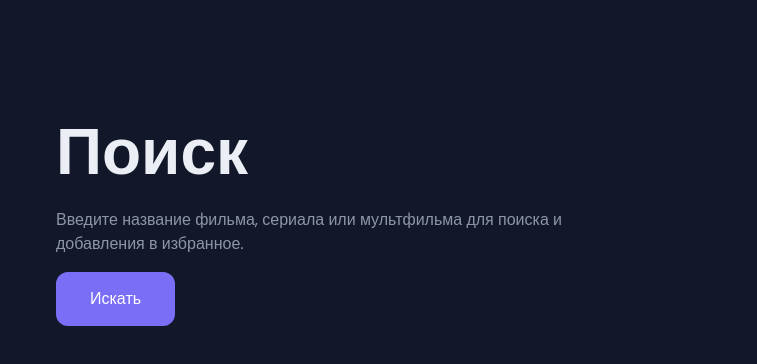
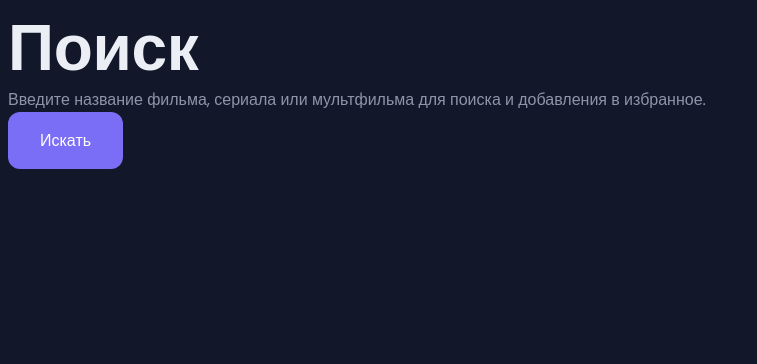
Before and after one commit to NamerrorOne/student_project, a React (Vite) app: page / in a window 1280 px wide. Shown: the top 364 px of the page, without its empty margins (0-757 px from the left). Built offline with nearby package versions, Linux system fonts and the light colour scheme.

Commit message:
issue fix 1

```diff
--- a/src/App.jsx
+++ b/src/App.jsx
@@ -6,25 +6,15 @@ function App() {
   const tText = "Поиск";
   const pText =
     "Введите название фильма, сериала или мультфильма для поиска и добавления в избранное.";
-  const fontSize = "1rem";
+  // const fontSize = "lg";
   const bText = "Искать";
-  const testDivStyles = {
-    marginTop: "7rem",
-    marginLeft: "3rem",
-    width: "588px",
-    heigth: "144px",
-    display: "flex",
-    flexDirection: "column",
-    justifyContent: "flex-start",
-    "row-gap": "1rem",
-  };
 
   return (
-    <div style={testDivStyles}>
-      <Title>{tText}</Title>
-      <Paragraph fontSize={fontSize}>{pText}</Paragraph>
-      <Button>{bText}</Button>
-    </div>
+    <>
+      <Title text={tText} />
+      <Paragraph text={pText} />
+      <Button text={bText} />
+    </>
   );
 }
 
--- a/src/components/Button/Button.css
+++ b/src/components/Button/Button.css
@@ -1,11 +1,11 @@
 .button {
-  border: 2px solid #7b6ef6;
+  font-family: var(--font-poppins);
   border-radius: 0.75rem;
-  background-color: #7b6ef6;
+  background-color: var(--primary-color);
   padding: 1rem 2rem;
   display: inline-block;
-  align-self: flex-start;
   color: white;
   font-size: 1rem;
-  font-weight: 400;
+  border: none;
+  cursor: pointer;
 }
--- a/src/components/Button/Button.jsx
+++ b/src/components/Button/Button.jsx
@@ -1,5 +1,5 @@
 import "./Button.css";
 
-export const Button = ({ children: text }) => {
+export const Button = ({ text }) => {
   return <button className="button">{text}</button>;
 };
--- a/src/components/Paragraph/Paragraph.css
+++ b/src/components/Paragraph/Paragraph.css
@@ -1,6 +1,10 @@
-.title__paragraph {
+.paragraph {
   color: #8e95a9;
-  font-family: "Poppins", sans-serif;
-  font-weight: 400;
+  font-family: var(--font-poppins);
   line-height: 1.5rem;
+  font-size: 1rem;
 }
+
+.paragraph--lg {
+  font-size: 1.25rem;
+}
--- a/src/components/Paragraph/Paragraph.jsx
+++ b/src/components/Paragraph/Paragraph.jsx
@@ -1,13 +1,6 @@
 import "./Paragraph.css";
 
-export const Paragraph = ({ children: text, fontSize = ".8rem" }) => {
-  const style = {
-    fontSize: fontSize,
-  };
-
-  return (
-    <p className="title__paragraph" style={style}>
-      {text}
-    </p>
-  );
+export const Paragraph = ({ text, fontSize }) => {
+  const fontSizeStyle = fontSize == "lg" ? "paragraph--lg" : "";
+  return <p className={`paragraph ${fontSizeStyle}`}>{text}</p>;
 };
--- a/src/components/Title/Title.css
+++ b/src/components/Title/Title.css
@@ -1,8 +1,8 @@
 .title {
   color: #ebeef5;
-  font-family: "Poppins", sans-serif;
+  font-family: var(--font-poppins);
   font-weight: 600;
-  line-height: 80px;
+  line-height: 5rem;
   font-size: 4rem;
-  letter-spacing: -2%;
+  letter-spacing: -0.02rem;
 }
--- a/src/components/Title/Title.jsx
+++ b/src/components/Title/Title.jsx
@@ -1,4 +1,4 @@
 import "./Title.css";
-export const Title = ({ children: text }) => {
+export const Title = ({ text }) => {
   return <h1 className="title">{text}</h1>;
 };
--- a/src/index.css
+++ b/src/index.css
@@ -3,6 +3,8 @@
 :root {
   margin: 0;
   padding: 0;
+  --font-poppins: "Poppins", sans-serif;
+  --primary-color: #7b6ef6;
 }
 
 body {
```
